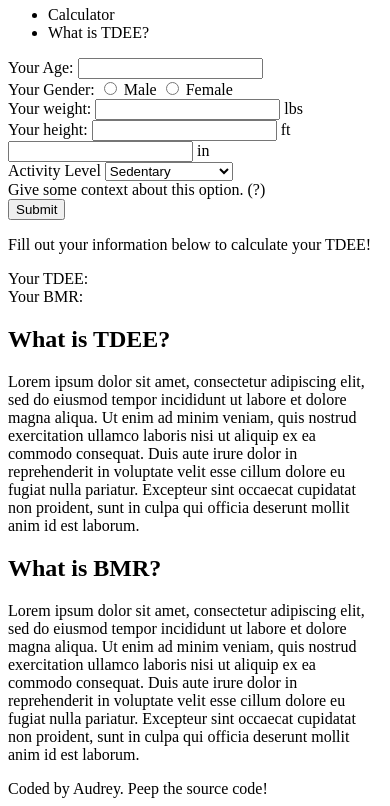
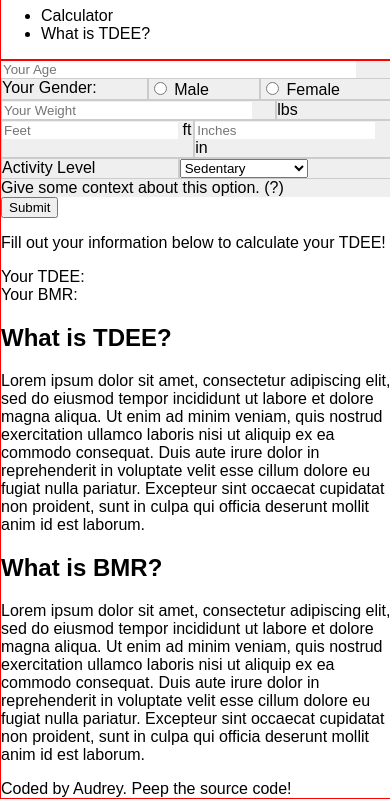
Before and after one commit to ryanae/tdee-calculator, a plain HTML site: page index.html in a window 390 px wide. Shown: the part 74-880 px from the top of the page. Drawn offline with Linux system fonts and the light colour scheme.

Commit message:
Update layout with media queries and containers
Implemented responsive media break points using queries and grid containers

```diff
--- a/index.html
+++ b/index.html
@@ -4,15 +4,18 @@
     <meta name="description" content="TDEE Calculator">
     <meta name="author" content="Audrey Ryan">
     <meta name="viewport" content="width=device-width, initial-scale=1">
+    <link rel="stylesheet" href="style.css">
     <title>TDEE Calculator</title>
 </head>
 
+
 <body>
-    <header class="container">
-        <h1 class="item">
+    <div id="main-container">
+        <header class="flex-container">
+            <h1>
                 TDEE Calculator
             </h1>
-        <nav class="item">
+            <nav>
                 <ul>
                     <li>
                         Calculator
@@ -24,43 +27,59 @@
             </nav>
         </header>
 
-    <main>
+        <main class="grid-container">
             <!-- Calculator -->
-        <article>
+            <article class="grid-item" id="calculator">
                 <!-- Form -->
                 <section id="form">
                     <form action="" method="get">
-                    <article>
-                        <label for="age">Your Age: </label>
-                        <input type="text" name="age" id="age" placeholder="" required>
+                        <article class="form-container">
+                            <input type="text" name="age" id="age" placeholder="Your Age" required>
+                        </article>
+                        <article class="form-container">
+                            <label for="age" class="form-item">Your Gender: </label>
+                            <span class="form-item">
+                                <input type="radio" name="gender" id="male" value="male">
+                                <label for="male" >Male</label>
+                            </span>
+                            <span class="form-item">
+                                <input type="radio" name="gender" id="female" value="female">
+                                <label for="female">Female</label>
+                            </span>
+                        </article>
+                        <article class="form-container">
+                            <span class="form-item">
+                                <input type="text" name="weight" id="weight" placeholder="Your Weight" required/>
+                            </span>
+                            <span class="form-item">
+                                <label for="weight">lbs</label>
+                            </span>
+                        </article>
+                        <article class="form-container">
+                            <span class="form-item">
+                                <input type="text" name="feet" id="feet" placeholder="Feet" required/>
+                                <label for="feet">ft</label>
+                            </span>
+                            <span class="form-item">
+                                <input type="text" name="inches" id="inches" placeholder="Inches" required/>
+                                <label for="inches">in</label>
+                            </span>
                         </article>
                         <article>
-                        <label for="age">Your Gender: </label>
-                        <input type="radio" name="gender" id="male" value="male">
-                        <label for="male">Male</label>
-                        <input type="radio" name="gender" id="female" value="female">
-                        <label for="female">Female</label>
-                    </article>
-                    <article>
-                        <label for="weight">Your weight: </label>
-                        <input type="text" name="weight" id="weight" placeholder="" required/>
-                        <label for="weight">lbs</label>
-                    </article>
-                    <article>
-                        <label for="height">Your height: </label>
-                        <input type="text" name="feet" id="feet" placeholder="" required/>
-                        <label for="feet">ft</label>
-                        <input type="text" name="inches" id="inches" placeholder="" required/>
-                        <label for="inches">in</label>
-                    </article>
-                    <article>
+                            <span class="form-container">
+                                <span class="form-item">
                                     <label for="activityLevel">Activity Level</label>
+                                </span>
+                                <span class="form-item">
                                     <select id="activityLevel" name="Activity Level">
                                         <option value="Sedentary">Sedentary</option>
                                         <option value="lightlyActive">Lightly Active</option>
                                         <option value="moderatelyActive">Moderately Active</option>
                                     </select>
-                        <aside>
+                                </span>
+                            </span>
+
+                            <aside class="form-container">
                                 Give some context about this option. (?)
                             </aside>
                         </article>
@@ -86,25 +105,26 @@
             </article>
 
             <!-- About TDEE -->
-        <article>
-            <section>
+            <article class="grid-item">
                 <h2>What is TDEE?</h2>
                 <p>
                     Lorem ipsum dolor sit amet, consectetur adipiscing elit, sed do eiusmod tempor incididunt ut labore et dolore magna aliqua. Ut enim ad minim veniam, quis nostrud exercitation ullamco laboris nisi ut aliquip ex ea commodo consequat. Duis aute irure dolor in reprehenderit in voluptate velit esse cillum dolore eu fugiat nulla pariatur. Excepteur sint occaecat cupidatat non proident, sunt in culpa qui officia deserunt mollit anim id est laborum.
                 </p>
-            </section>
-            <section>
+            </article>
+
+            <!-- About BMR -->
+            <article class="grid-item">
                 <h2>What is BMR?</h2>
                 <p>
                     Lorem ipsum dolor sit amet, consectetur adipiscing elit, sed do eiusmod tempor incididunt ut labore et dolore magna aliqua. Ut enim ad minim veniam, quis nostrud exercitation ullamco laboris nisi ut aliquip ex ea commodo consequat. Duis aute irure dolor in reprehenderit in voluptate velit esse cillum dolore eu fugiat nulla pariatur. Excepteur sint occaecat cupidatat non proident, sunt in culpa qui officia deserunt mollit anim id est laborum.
                 </p>
-            </section>
             </article>
 
             <footer>
                 Coded by Audrey. Peep the source code!
             </footer>
         </main>
+    </div>
 </body>
 
 </html>
--- a/style.css
+++ b/style.css
@@ -1,3 +1,65 @@
-.container {
-    display: grid;
+body {
+    font-family: 'Source Sans Pro', sans-serif;
+    margin: 0;
 }
+
+header, main {
+    width: 100%;
+    max-width: 1200px;
+    border: 1px solid red;
+}
+
+/* Form Styling */
+
+.form-container {
+    background: #EFEFEF;
+    display: flex;
+}
+
+.form-item {
+    border: 1px solid #CCCCCC;
+    flex-grow: 1;
+}
+
+input[type=text] {
+    border: 0;
+    width: 90%;
+}
+
+@media screen and (min-width: 600px) {
+
+}
+
+@media screen and (min-width: 900px) {
+
+    /* Grids */
+    .grid-container {
+        display: grid;
+        grid-template-columns: auto auto;
+        grid-template-rows: auto auto;
+        justify-content: space-evenly;
+    }
+
+    .grid-item {
+        border: 2px solid pink;
+    }
+
+    #calculator {
+        grid-column-start: span 2;
+    }
+
+}
+
+@media screen and (min-width: 1200px) {
+    nav {
+        display: none;
+    }
+    #main-container {
+        width: 100%;
+        max-width: 1200px;
+        margin-left: auto;
+        margin-right: auto;
+        border: 1px solid blue;
+    }
+
+}
```
Lines whose indentation alone changed are shown as unchanged.
